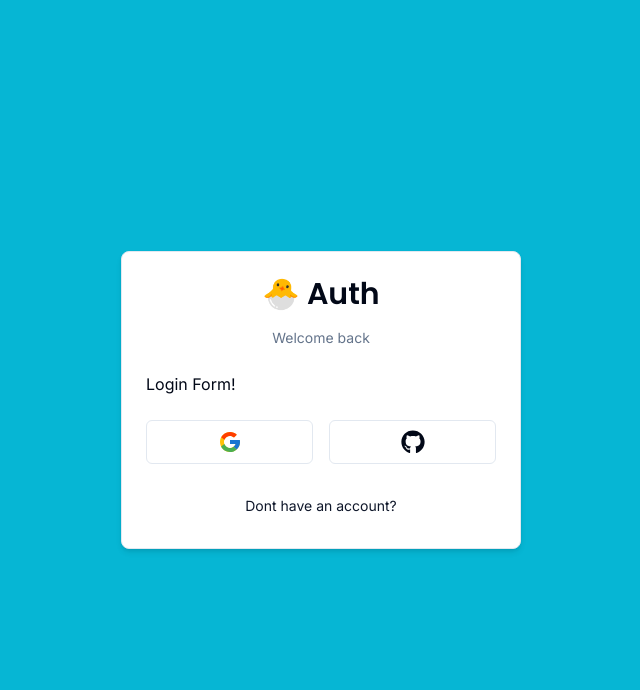
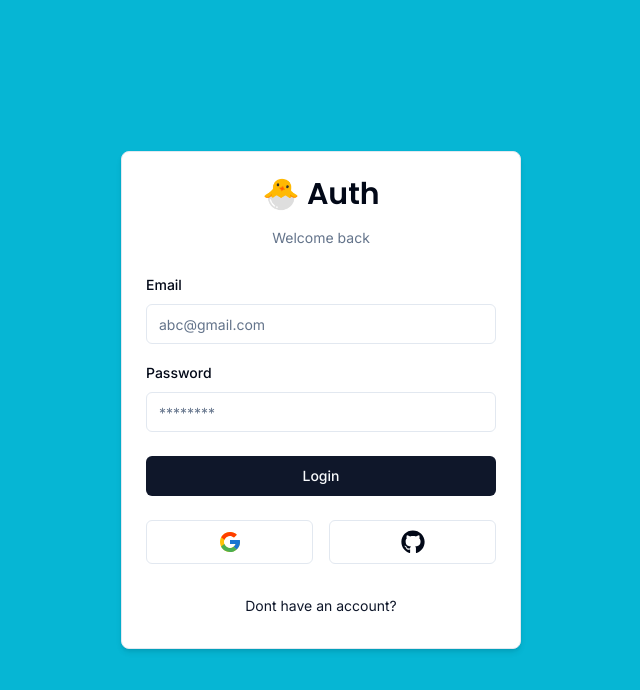
Before and after one commit to k1enttt/next-auth-v5, a Next.js app: page /auth/login in a window 1280 px wide. Shown: the top 690 px of the page, without its empty margins (319-959 px from the left). Built offline with nearby package versions, Linux system fonts and the light colour scheme.

Commit message:
Login form

```diff
--- a/components/auth/login-form.tsx
+++ b/components/auth/login-form.tsx
@@ -1,5 +1,38 @@
-import { CardWrapper } from "./card-wrapper";
+"use client";
+import { CardWrapper } from "@/components/auth/card-wrapper";
+import { useForm } from "react-hook-form";
+import { zodResolver } from "@hookform/resolvers/zod";
+import { z } from "zod";
+
+import { LoginSchema } from "@/schemas";
+import { Input } from "@/components/ui/input";
+import { Button } from "@/components/ui/button";
+import {
+  Form,
+  FormControl,
+  FormItem,
+  FormLabel,
+  FormField,
+  FormMessage,
+} from "@/components/ui/form";
+import { FormError } from "../form-error";
+import { FormSuccess } from "../form-success";
+
 export const LoginForm = () => {
+  // 1. Khai báo form với kiểu dữ liệu từ LoginSchema
+  const form = useForm<z.infer<typeof LoginSchema>>({
+    resolver: zodResolver(LoginSchema),
+    defaultValues: {
+      email: "",
+      password: "",
+    },
+  });
+
+  // 2. Khai báo hàm handleSubmit
+  const handleSubmit = (values: z.infer<typeof LoginSchema>) => {
+    console.log(values);
+  };
+
   return (
     <CardWrapper
       headerLabel="Welcome back"
@@ -7,7 +40,53 @@ export const LoginForm = () => {
       backButtonHref="/auth/register"
       showSocial
     >
-        Login Form!
+      <Form {...form}>
+        <form
+        onSubmit={form.handleSubmit(handleSubmit)}
+        className="space-y-6">
+          <div className="space-y-4">
+            <FormField
+            control={form.control}
+            name="email"
+            render={({field}) => (
+                <FormItem>
+                    <FormLabel>Email</FormLabel>
+                    <FormControl>
+                        <Input placeholder="abc@gmail.com" {...field} type="email"/>
+                    </FormControl>
+                    <FormMessage />
+                </FormItem>
+            )} />
+
+            <FormField
+            control={form.control}
+            name="password"
+            render={({field}) => (
+                <FormItem>
+                    <FormLabel>Password</FormLabel>
+                    <FormControl>
+                        <Input placeholder="********" {...field} type="password"/>
+                    </FormControl>
+                    <FormMessage />
+                </FormItem>
+            )} />
+
+          </div>
+
+            <FormError message="" />
+            <FormSuccess message="" />
+
+            <Button
+              type="submit"
+              className="w-full">
+              Login
+            </Button>
+        </form>
+      </Form>
+      {
+        // Action file
+        // useTransition
+      }
     </CardWrapper>
   );
 };
--- /dev/null
+++ b/components/form-error.tsx
@@ -0,0 +1,16 @@
+import { ExclamationTriangleIcon } from "@radix-ui/react-icons";
+
+interface FormErrorProps {
+    message?: string;
+}
+
+export const FormError = ({ message } : FormErrorProps) => {
+if (!message) return null;
+return (
+<div className="bg-destructive/15 rounded-md flex gap-x-2 items-center p-3 text-sm text-destructive">
+    <ExclamationTriangleIcon className="h-4 w-4" />
+    <p>{message}</p>
+</div>
+
+);
+}
--- /dev/null
+++ b/components/form-success.tsx
@@ -0,0 +1,16 @@
+import { CheckCircledIcon } from "@radix-ui/react-icons";
+
+interface FormSuccessProps {
+    message?: string;
+}
+
+export const FormSuccess = ({ message } : FormSuccessProps) => {
+if (!message) return null;
+return (
+<div className="bg-emerald-500/15 rounded-md flex gap-x-2 items-center p-3 text-sm text-emerald-500">
+    <CheckCircledIcon className="h-4 w-4" />
+    <p>{message}</p>
+</div>
+
+);
+}
--- /dev/null
+++ b/components/ui/form.tsx
@@ -0,0 +1,176 @@
+import * as React from "react"
+import * as LabelPrimitive from "@radix-ui/react-label"
+import { Slot } from "@radix-ui/react-slot"
+import {
+  Controller,
+  ControllerProps,
+  FieldPath,
+  FieldValues,
+  FormProvider,
+  useFormContext,
+} from "react-hook-form"
+
+import { cn } from "@/lib/utils"
+import { Label } from "@/components/ui/label"
+
+const Form = FormProvider
+
+type FormFieldContextValue<
+  TFieldValues extends FieldValues = FieldValues,
+  TName extends FieldPath<TFieldValues> = FieldPath<TFieldValues>
+> = {
+  name: TName
+}
+
+const FormFieldContext = React.createContext<FormFieldContextValue>(
+  {} as FormFieldContextValue
+)
+
+const FormField = <
+  TFieldValues extends FieldValues = FieldValues,
+  TName extends FieldPath<TFieldValues> = FieldPath<TFieldValues>
+>({
+  ...props
+}: ControllerProps<TFieldValues, TName>) => {
+  return (
+    <FormFieldContext.Provider value={{ name: props.name }}>
+      <Controller {...props} />
+    </FormFieldContext.Provider>
+  )
+}
+
+const useFormField = () => {
+  const fieldContext = React.useContext(FormFieldContext)
+  const itemContext = React.useContext(FormItemContext)
+  const { getFieldState, formState } = useFormContext()
+
+  const fieldState = getFieldState(fieldContext.name, formState)
+
+  if (!fieldContext) {
+    throw new Error("useFormField should be used within <FormField>")
+  }
+
+  const { id } = itemContext
+
+  return {
+    id,
+    name: fieldContext.name,
+    formItemId: `${id}-form-item`,
+    formDescriptionId: `${id}-form-item-description`,
+    formMessageId: `${id}-form-item-message`,
+    ...fieldState,
+  }
+}
+
+type FormItemContextValue = {
+  id: string
+}
+
+const FormItemContext = React.createContext<FormItemContextValue>(
+  {} as FormItemContextValue
+)
+
+const FormItem = React.forwardRef<
+  HTMLDivElement,
+  React.HTMLAttributes<HTMLDivElement>
+>(({ className, ...props }, ref) => {
+  const id = React.useId()
+
+  return (
+    <FormItemContext.Provider value={{ id }}>
+      <div ref={ref} className={cn("space-y-2", className)} {...props} />
+    </FormItemContext.Provider>
+  )
+})
+FormItem.displayName = "FormItem"
+
+const FormLabel = React.forwardRef<
+  React.ElementRef<typeof LabelPrimitive.Root>,
+  React.ComponentPropsWithoutRef<typeof LabelPrimitive.Root>
+>(({ className, ...props }, ref) => {
+  const { error, formItemId } = useFormField()
+
+  return (
+    <Label
+      ref={ref}
+      className={cn(error && "text-destructive", className)}
+      htmlFor={formItemId}
+      {...props}
+    />
+  )
+})
+FormLabel.displayName = "FormLabel"
+
+const FormControl = React.forwardRef<
+  React.ElementRef<typeof Slot>,
+  React.ComponentPropsWithoutRef<typeof Slot>
+>(({ ...props }, ref) => {
+  const { error, formItemId, formDescriptionId, formMessageId } = useFormField()
+
+  return (
+    <Slot
+      ref={ref}
+      id={formItemId}
+      aria-describedby={
+        !error
+          ? `${formDescriptionId}`
+          : `${formDescriptionId} ${formMessageId}`
+      }
+      aria-invalid={!!error}
+      {...props}
+    />
+  )
+})
+FormControl.displayName = "FormControl"
+
+const FormDescription = React.forwardRef<
+  HTMLParagraphElement,
+  React.HTMLAttributes<HTMLParagraphElement>
+>(({ className, ...props }, ref) => {
+  const { formDescriptionId } = useFormField()
+
+  return (
+    <p
+      ref={ref}
+      id={formDescriptionId}
+      className={cn("text-sm text-muted-foreground", className)}
+      {...props}
+    />
+  )
+})
+FormDescription.displayName = "FormDescription"
+
+const FormMessage = React.forwardRef<
+  HTMLParagraphElement,
+  React.HTMLAttributes<HTMLParagraphElement>
+>(({ className, children, ...props }, ref) => {
+  const { error, formMessageId } = useFormField()
+  const body = error ? String(error?.message) : children
+
+  if (!body) {
+    return null
+  }
+
+  return (
+    <p
+      ref={ref}
+      id={formMessageId}
+      className={cn("text-sm font-medium text-destructive", className)}
+      {...props}
+    >
+      {body}
+    </p>
+  )
+})
+FormMessage.displayName = "FormMessage"
+
+export {
+  useFormField,
+  Form,
+  FormItem,
+  FormLabel,
+  FormControl,
+  FormDescription,
+  FormMessage,
+  FormField,
+}
--- /dev/null
+++ b/components/ui/input.tsx
@@ -0,0 +1,25 @@
+import * as React from "react"
+
+import { cn } from "@/lib/utils"
+
+export interface InputProps
+  extends React.InputHTMLAttributes<HTMLInputElement> {}
+
+const Input = React.forwardRef<HTMLInputElement, InputProps>(
+  ({ className, type, ...props }, ref) => {
+    return (
+      <input
+        type={type}
+        className={cn(
+          "flex h-10 w-full rounded-md border border-input bg-background px-3 py-2 text-sm ring-offset-background file:border-0 file:bg-transparent file:text-sm file:font-medium placeholder:text-muted-foreground focus-visible:outline-none focus-visible:ring-2 focus-visible:ring-ring focus-visible:ring-offset-2 disabled:cursor-not-allowed disabled:opacity-50",
+          className
+        )}
+        ref={ref}
+        {...props}
+      />
+    )
+  }
+)
+Input.displayName = "Input"
+
+export { Input }
--- /dev/null
+++ b/components/ui/label.tsx
@@ -0,0 +1,26 @@
+"use client"
+
+import * as React from "react"
+import * as LabelPrimitive from "@radix-ui/react-label"
+import { cva, type VariantProps } from "class-variance-authority"
+
+import { cn } from "@/lib/utils"
+
+const labelVariants = cva(
+  "text-sm font-medium leading-none peer-disabled:cursor-not-allowed peer-disabled:opacity-70"
+)
+
+const Label = React.forwardRef<
+  React.ElementRef<typeof LabelPrimitive.Root>,
+  React.ComponentPropsWithoutRef<typeof LabelPrimitive.Root> &
+    VariantProps<typeof labelVariants>
+>(({ className, ...props }, ref) => (
+  <LabelPrimitive.Root
+    ref={ref}
+    className={cn(labelVariants(), className)}
+    {...props}
+  />
+))
+Label.displayName = LabelPrimitive.Root.displayName
+
+export { Label }
--- /dev/null
+++ b/schemas/index.ts
@@ -0,0 +1,10 @@
+import { z } from "zod";
+
+export const LoginSchema = z.object({
+  email: z.string().email({
+    message: "Email is required"
+  }),
+  password: z.string().min(1, {
+    message: "Password is required"
+  }),
+});
```
Also changed, not shown: package.json (+6 -1 lines), 1 other file (tests, documents, lock files or other folders). Lines whose indentation alone changed are shown as unchanged.
